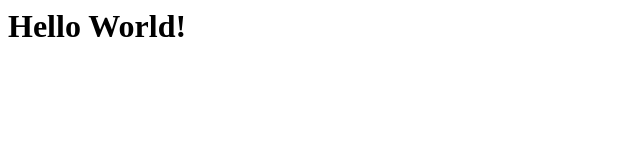
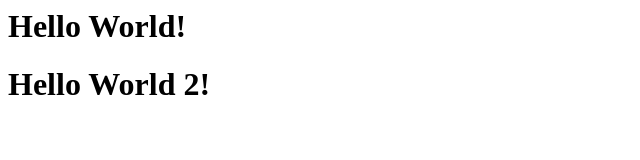
Before and after one commit to caletm/githubExample, a plain HTML site: page index.html in a window 1280 px wide. Shown: the whole page, without its empty margins (0-640 px from the left). Drawn offline with Linux system fonts and the light colour scheme.

Commit message:
Example second commit

```diff
--- a/index.html
+++ b/index.html
@@ -4,5 +4,6 @@
 </head>
 <body>
 <h1>Hello World!</h1>
+<h1>Hello World 2!</h1>
 </body>
 </html>
```
